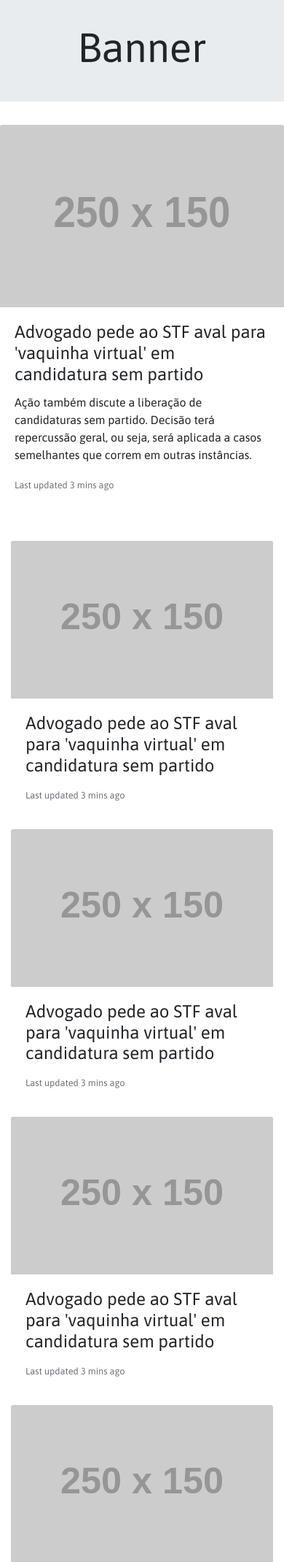
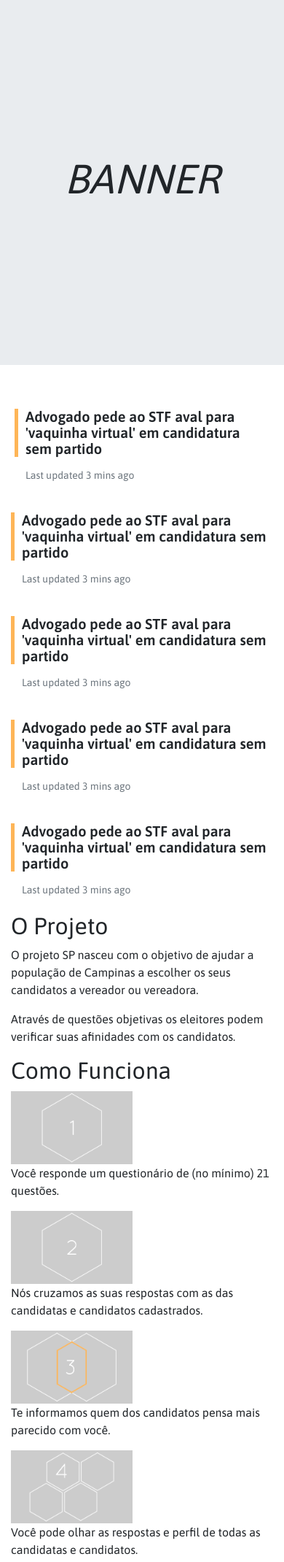
Before and after one commit to Minhacps/votasp-institucional, a PHP site: page / in a window 390 px wide. Shown: the part 166-2306 px from the top of the page at 73% size. Run offline with PHP 8.4, Linux system fonts and the light colour scheme; grey boxes labelled with a size stand in for pictures from a placeholder-image service; some libraries are stand-ins or nearby versions.

Commit message:
Começa estilização mobile das noticias

```diff
--- a/banana/styles.css
+++ b/banana/styles.css
@@ -59,13 +59,70 @@ body{
     border: 1px solid #feb557;
 }
 
+.banner {
+    min-height: 500px;
+    text-transform: uppercase;
+    font-style: italic;
+    margin-bottom: 40px;
+}
+
 /*
  *   NOTICIAS
  */
-.noticia-principal { margin-bottom: 30px; }
-.noticia-principal img{
-    height: 250px;
-    max-width: 500px;
+.card p { margin: 0; }
+.card.noticia-principal .card-text {
+    font-size: 18px;
+    line-height: 22px;
+    overflow: hidden;
+    margin: 0;
+    max-height: 0;
+    transition: max-height .25s;
+    will-change: max-height;
+}
+.card:not(.noticia-principal) .card-body {
+    padding-left: 0;
+    padding-right: 0;
+}
+.card .card-img-top {
+    width: 100%;
+    padding-left: 1.25rem;
+    padding-right: 1.25rem;
+    display: none;
+}
+.card .card-title {
+    font-size: 20px;
+    line-height: 22px;
+    font-weight: 600;
+    border-left: 5px solid var(--amarelo);
+    padding-left: 10px;
+}
+.card .text-muted {
+    font-size: 14px;
+    line-height: 14px;
+    margin-left: 15px;
+}
+
+@media min-width( 770px ) {
+    .noticia-principal { margin-bottom: 30px; }
+    .card.noticia-principal .card-title {
+        font-size: 28px;
+        line-height: 30px;
+    }
+    .card.noticia-principal .card-body {
+        padding-top: 0;
+        padding-bottom: 0;
+    }
+    .card.noticia-principal .card-text {
+        font-size: 22px;
+        line-height: 28px;
+        max-height: 500px;
+    }
+}
+@media min-width( 1024px ) {
+    .card.noticia-principal .card-title {
+        font-size: 30px;
+        line-height: 36px;
+    }
 }
 
 /*
@@ -96,8 +153,7 @@ body{
 /*
  *   CARROUSEL
  */
-.bx-wrapper .bx-prev { left: -20px; }
-.bx-wrapper .bx-next { right: -30px; }
+
 .bx-wrapper .bx-prev::before { transform: rotateZ(135deg); }
 .bx-wrapper .bx-next::before { transform: rotateZ(-45deg); }
 .bx-wrapper .bx-prev:active::before { transform: rotateZ(135deg) scale(0.85); }
@@ -115,6 +171,11 @@ body{
     background: none;
 }
 
+.bx-wrapper .bx-controls-direction a {
+    width: 17px;
+    height: 17px;
+}
+
 .bx-wrapper .bx-prev::before,
 .bx-wrapper .bx-next::before {
     content: '';
@@ -127,3 +188,7 @@ body{
     border-radius: 4px;
     transition: transform .2s;
 }
+@media min-width( 770px ) {
+    .bx-wrapper .bx-prev { left: -20px; }
+    .bx-wrapper .bx-next { right: -30px; }
+}
```
